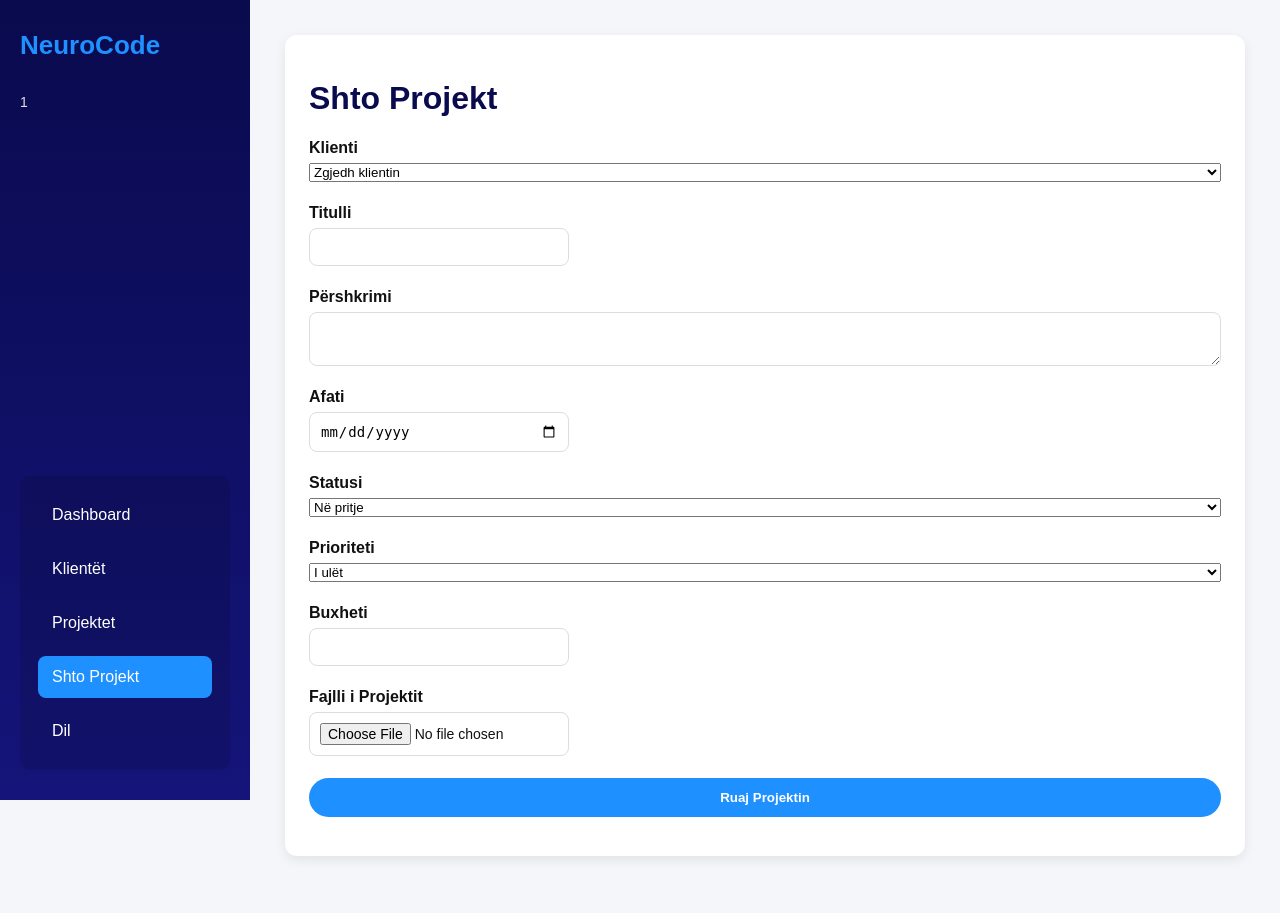
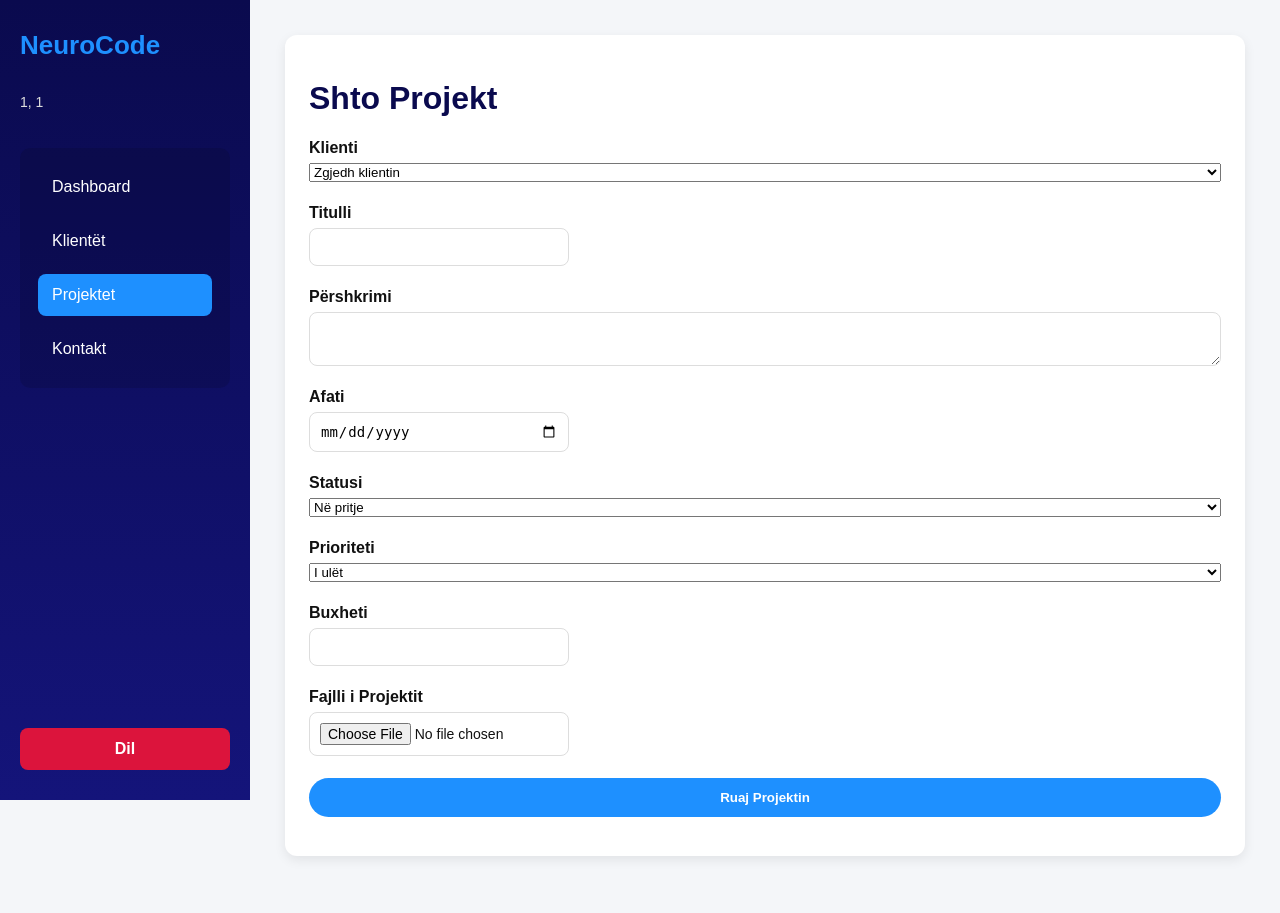
Before and after one commit to djellzaj/neurocode-uni, a PHP site: page /project-add.php in a window 1280 px wide. Run offline with PHP 8.4, Linux system fonts and the light colour scheme; the visitor is signed in with stand-in values (Sample User, id 1); data that the repository does not hold is empty.

Commit message:
Shtova sidebar

```diff
--- a/pages/project-add.php
+++ b/pages/project-add.php
@@ -88,22 +88,7 @@ if ($_SERVER["REQUEST_METHOD"] == "POST") {
 <body>
 
 <div class="dashboard-container">
-    <aside class="sidebar">
-        <div class="sidebar-top">
-            <h2>NeuroCode</h2>
-            <p class="user-name"><?php echo htmlspecialchars($_SESSION["user_name"]); ?></p>
-        </div>
-
-        <nav class="sidebar-menu">
-            <ul>
-                <li><a href="dashboard.php">Dashboard</a></li>
-                <li><a href="clients.php">Klientët</a></li>
-                <li><a href="projects.php">Projektet</a></li>
-                <li><a href="project-add.php" class="active">Shto Projekt</a></li>
-                <li><a href="logout.php">Dil</a></li>
-            </ul>
-        </nav>
-    </aside>
+<?php include "../includes/sidebar.php"; ?>
 
     <main class="main-content">
         <div class="content-box">
```
